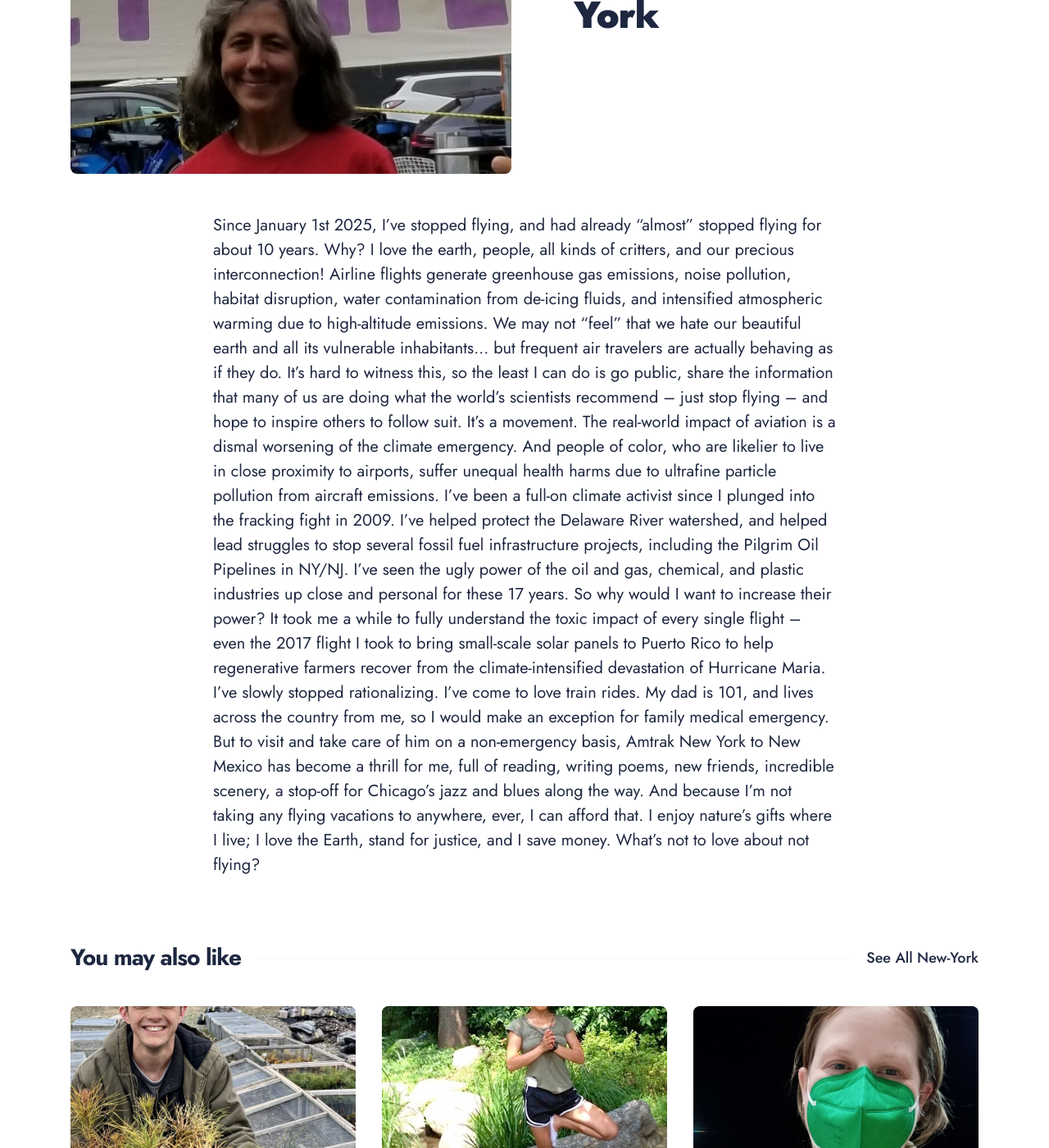
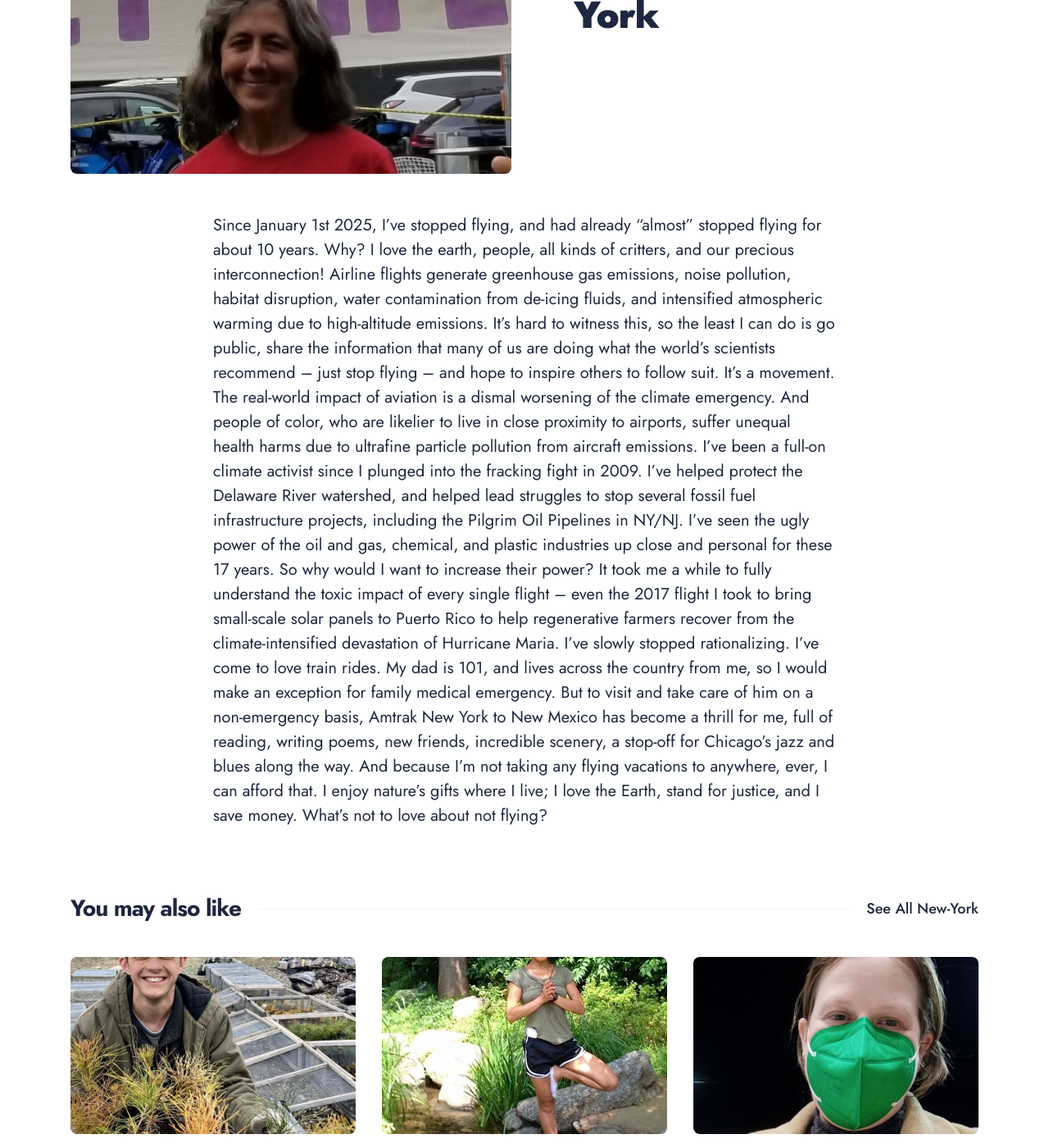
Before and after one commit to lots-of-things/flight-free-site, a Jekyll site: the page built from _posts/2026-03-21-iris-new-york.md, in a window 1280 px wide and 1400 px high, scrolled down 460 px. Shown: the whole window at 82% size. Built offline with Jekyll 4.4.1, drawn with Linux system fonts in a browser that asks for light colours.

Commit message:
Update 2026-03-21-iris-new-york.md

```diff
--- a/_posts/2026-03-21-iris-new-york.md
+++ b/_posts/2026-03-21-iris-new-york.md
@@ -1,13 +1,13 @@
 ---
 layout: post
 title:  Iris Marie Bloom, New York
-description: Since January 1st 2025, I've stopped flying, and had already "almost" stopped flying for about 10 years. Why? I love the earth, people, all kinds of critters, and our precious interconnection! Airline flights generate greenhouse gas emissions, noise pollution, habitat disruption, water contamination from de-icing fluids, and intensified atmospheric warming due to high-altitude emissions. We may not "feel" that we hate our beautiful earth and all its vulnerable inhabitants... but frequent air travelers are actually behaving as if they do....
+description: Since January 1st 2025, I've stopped flying, and had already "almost" stopped flying for about 10 years. Why? I love the earth, people, all kinds of critters, and our precious interconnection! Airline flights generate greenhouse gas emissions, noise pollution, habitat disruption, water contamination from de-icing fluids, and intensified atmospheric warming due to high-altitude emissions. It's hard to witness this, so the least I can do is go public, share the information that many of us are doing what the world's scientists recommend -- just stop flying -- and hope to inspire others to follow suit. It's a movement.
 date:   2025-10-25 00:00:00 +0300
 image:  '/images/20210918 Iris.jpg'
 tags:   ['new-york']
 ---
 Since January 1st 2025, I've stopped flying, and had already "almost" stopped flying for about 10 years. Why? I love the earth, people, all kinds of critters, and our precious interconnection! Airline flights generate greenhouse gas emissions, noise pollution, habitat disruption, water contamination from de-icing fluids, and intensified atmospheric warming due to high-altitude emissions.
-We may not "feel" that we hate our beautiful earth and all its vulnerable inhabitants... but frequent air travelers are actually behaving as if they do. It's hard to witness this, so the least I can do is go public, share the information that many of us are doing what the world's scientists recommend -- just stop flying -- and hope to inspire others to follow suit. It's a movement.
+It's hard to witness this, so the least I can do is go public, share the information that many of us are doing what the world's scientists recommend -- just stop flying -- and hope to inspire others to follow suit. It's a movement.
 The real-world impact of aviation is a dismal worsening of the climate emergency. And people of color, who are likelier to live in close proximity to airports, suffer unequal health harms due to ultrafine particle pollution from aircraft emissions.
 I've been a full-on climate activist since I plunged into the fracking fight in 2009. I've helped protect the Delaware River watershed, and helped lead struggles to stop several fossil fuel infrastructure projects, including the Pilgrim Oil Pipelines in NY/NJ. I've seen the ugly power of the oil and gas, chemical, and plastic industries up close and personal for these 17 years. So why would I want to increase their power?
 It took me a while to fully understand the toxic impact of every single flight -- even the 2017 flight I took to bring small-scale solar panels to Puerto Rico to help regenerative farmers recover from the climate-intensified devastation of Hurricane Maria. I've slowly stopped rationalizing. I've come to love train rides.
```
